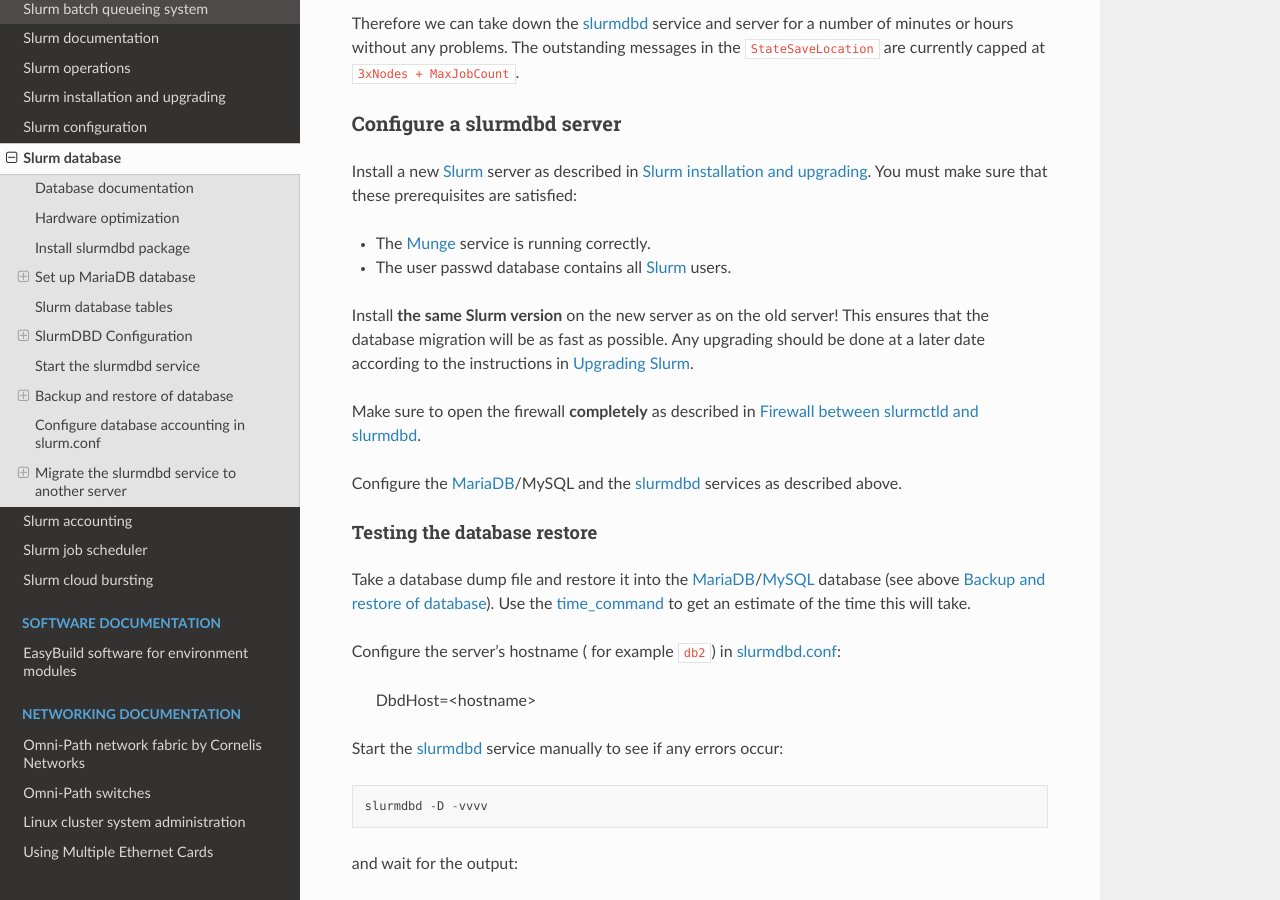
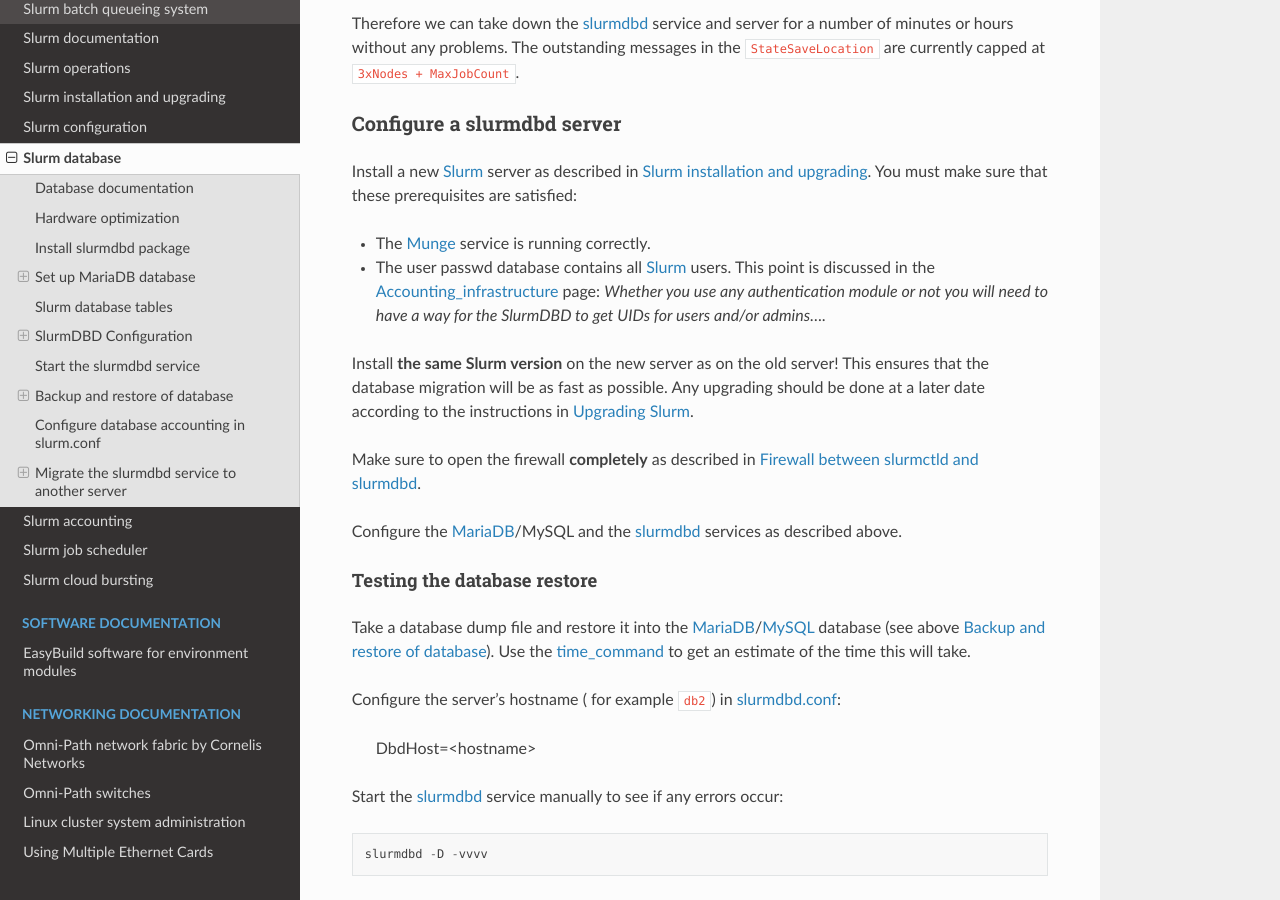
Before and after one commit to OleHolmNielsen/Niflheim_system, a Sphinx documentation site: the page built from docs/Slurm_database.rst, in a window 1280 px wide and 900 px high, scrolled down 15821 px. Built offline with Sphinx 7.4.7 and the Read the Docs theme 3.1.0, drawn with Linux system fonts in a browser that asks for light colours.

Commit message:
Link to the the Accounting_infrastructure page

```diff
--- a/docs/Slurm_database.rst
+++ b/docs/Slurm_database.rst
@@ -689,6 +689,8 @@
 
 * The Munge_ service is running correctly.
 * The user passwd database contains all Slurm_ users.
+  This point is discussed in the Accounting_infrastructure_ page:
+  *Whether you use any authentication module or not you will need to have a way for the SlurmDBD to get UIDs for users and/or admins....*
 
 Install **the same Slurm version** on the new server as on the old server!
 This ensures that the database migration will be as fast as possible.
@@ -697,6 +699,8 @@
 Make sure to open the firewall **completely** as described in :ref:`firewall-between-slurmctld-and-slurmdbd`.
 
 Configure the MariaDB_/MySQL and the slurmdbd_ services as described above.
+
+.. _Accounting_infrastructure: https://slurm.schedmd.com/accounting.html#infrastructure
 
 Testing the database restore
 ............................
```
